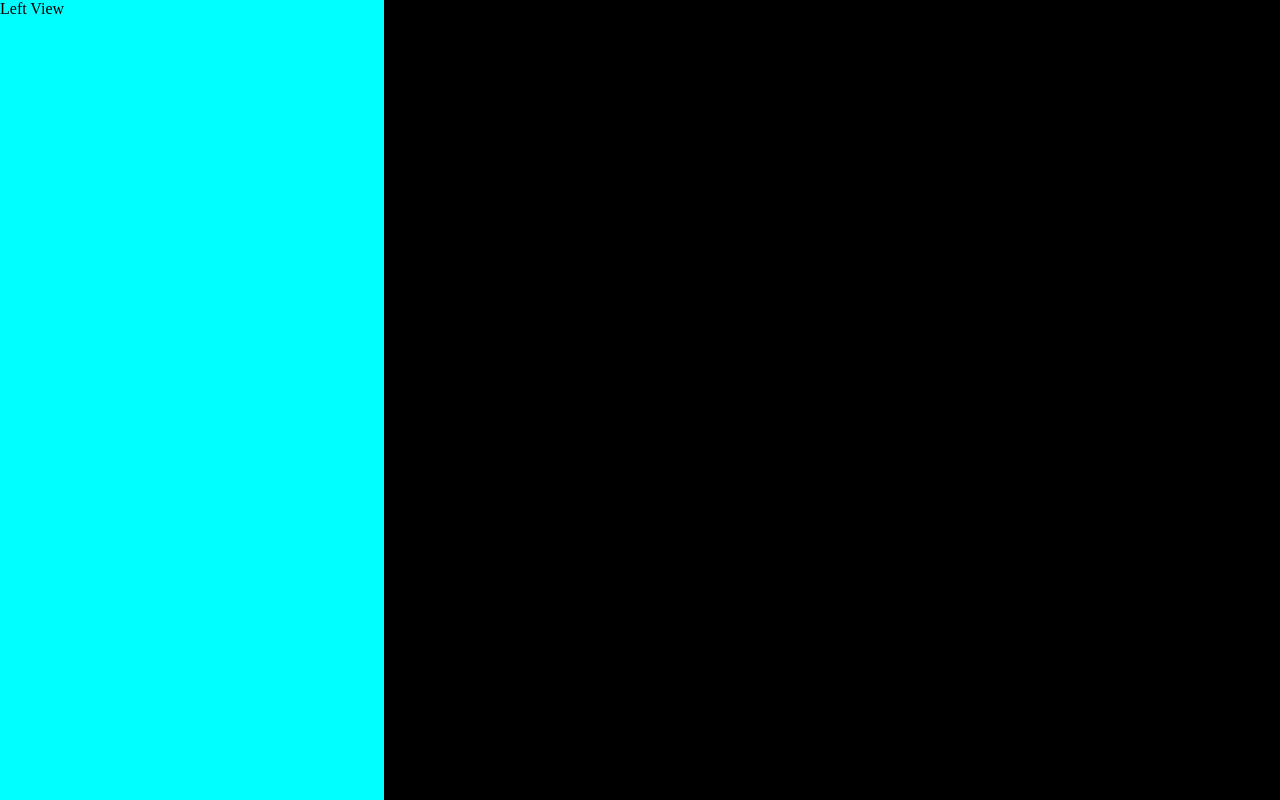
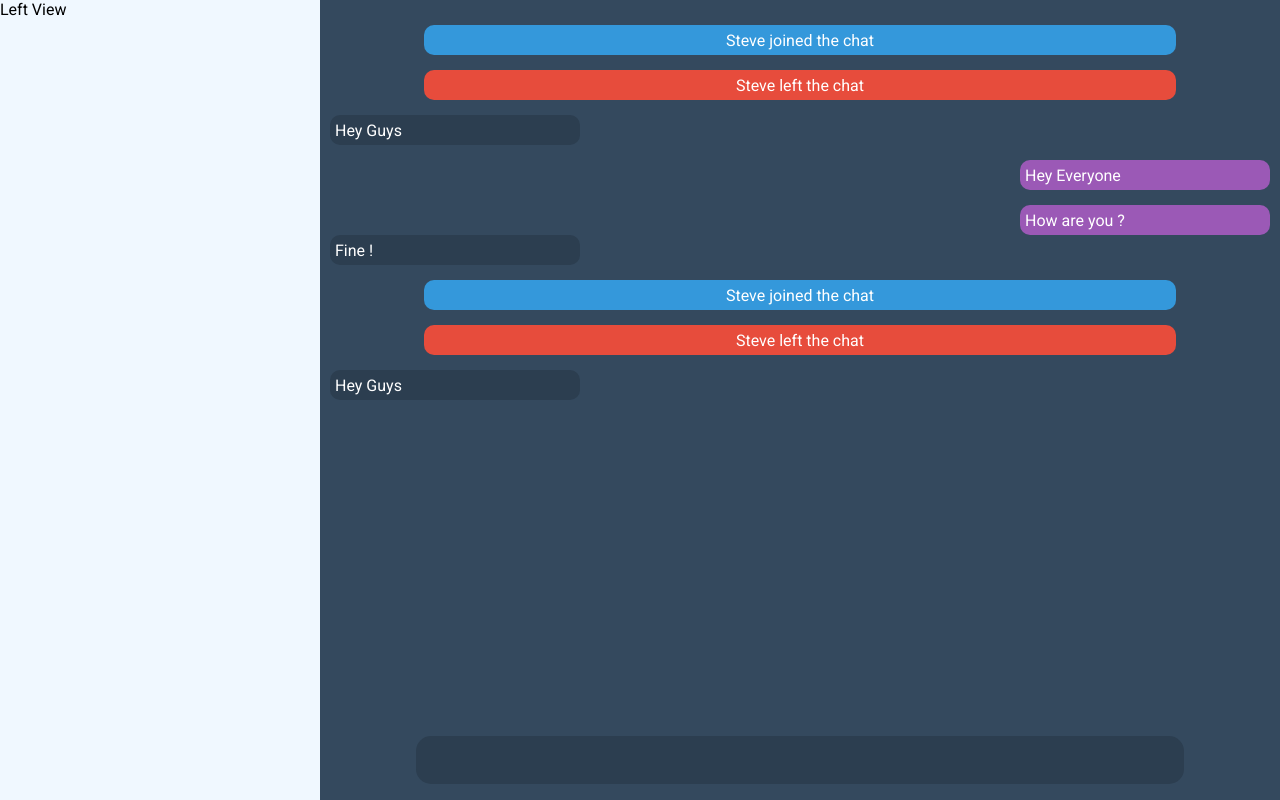
Before and after one commit to ujjawal396/DEV_PP_11, a website: page Module2/Chat_App/index.html in a window 1280 px wide. Drawn offline with Linux system fonts and the light colour scheme.

Commit message:
Css added for static chat app

```diff
--- a/Module2/Chat_App/index.html
+++ b/Module2/Chat_App/index.html
@@ -1,18 +1,35 @@
 <!DOCTYPE html>
 <html lang="en">
   <head>
-    <meta charset="UTF-8">
-    <meta http-equiv="X-UA-Compatible" content="IE=edge">
-    <meta name="viewport" content="width=device-width, initial-scale=1.0">
+    <meta charset="UTF-8" />
+    <meta http-equiv="X-UA-Compatible" content="IE=edge" />
+    <meta name="viewport" content="width=device-width, initial-scale=1.0" />
     <title>ChatApp</title>
-    <link rel="stylesheet" href="style.css">
+    <link rel="preconnect" href="https://fonts.gstatic.com" />
+    <link
+      href="https://fonts.googleapis.com/css2?family=Roboto&display=swap"
+      rel="stylesheet"
+    />
+    <link rel="stylesheet" href="style.css" />
   </head>
   <body>
     <div class="chat-app">
       <div class="left-view">Left View</div>
       <div class="right-view">
-
-
+        <div class="chat-window">
+          <div class="chat join">Steve joined the chat</div>
+          <div class="chat leave">Steve left the chat</div>
+          <div class="chat left">Hey Guys</div>
+          <div class="chat right">Hey Everyone</div>
+          <div class="chat right">How are you ?</div>
+          <div class="chat left">Fine !</div>
+          <div class="chat join">Steve joined the chat</div>
+          <div class="chat leave">Steve left the chat</div>
+          <div class="chat left">Hey Guys</div>
+        </div>
+        <div class="chat-input-box">
+          <input type="text" class="chat-input" />
+        </div>
       </div>
     </div>
     <script src="./script.js"></script>
--- a/Module2/Chat_App/style.css
+++ b/Module2/Chat_App/style.css
@@ -1,19 +1,96 @@
 * {
     box-sizing: border-box;
     margin: 0px;
+    padding: 0px;
+    font-family: 'Roboto', sans-serif;
 }
 
 .chat-app {
+    height: 100vh;
     display: flex;
-    height: 100vh;
+    background: lightgray;
 }
 
 .left-view {
-    width: 30%;
-    background: aqua;
+    height: 100%;
+    width: 25%;
+    background: aliceblue;
 }
 
 .right-view {
-    width: 70%;
-    background: black;
+    width: 75%;
+    height: 100%;
+    background: #34495e;
 }
+
+.chat-window {
+    height: 90%;
+    padding: 10px;
+    width: 100%;
+    overflow: auto;
+}
+
+.chat {
+    color: white;
+    min-height: 30px;
+    border-radius: 10px;
+    padding: 5px;
+    margin-top: 15px;
+    width: 250px;
+    clear: both;
+    word-break: break-all;
+}
+
+.left {
+    background: #2c3e50;
+    display: flex;
+    align-items: center;
+}
+
+.right {
+    background: #9b59b6;
+    display: flex;
+    align-items: center;
+    float: right;
+}
+
+.join {
+    background: #3498db;
+    width: 80%;
+    margin: auto;
+    margin-top: 15px;
+    display: flex;
+    justify-content: center;
+    align-items: center;
+}
+
+.leave {
+    background: #e74c3c;
+    width: 80%;
+    margin: auto;
+    margin-top: 15px;
+    display: flex;
+    justify-content: center;
+    align-items: center;
+}
+
+.chat-input-box {
+    height: 10%;
+    background: #34495e;
+    display: flex;
+    justify-content: center;
+    align-items: center;
+    /* border-top: 1px solid lightgray; */
+}
+
+.chat-input-box input {
+    height: 60%;
+    width: 80%;
+    outline: none;
+    border: none;
+    border-radius: 15px;
+    /* font-size: 1.2rem; */
+    padding: 10px;
+    background: #2c3e50;
+    color: white;
+}
```
Lines whose indentation alone changed are shown as unchanged.
